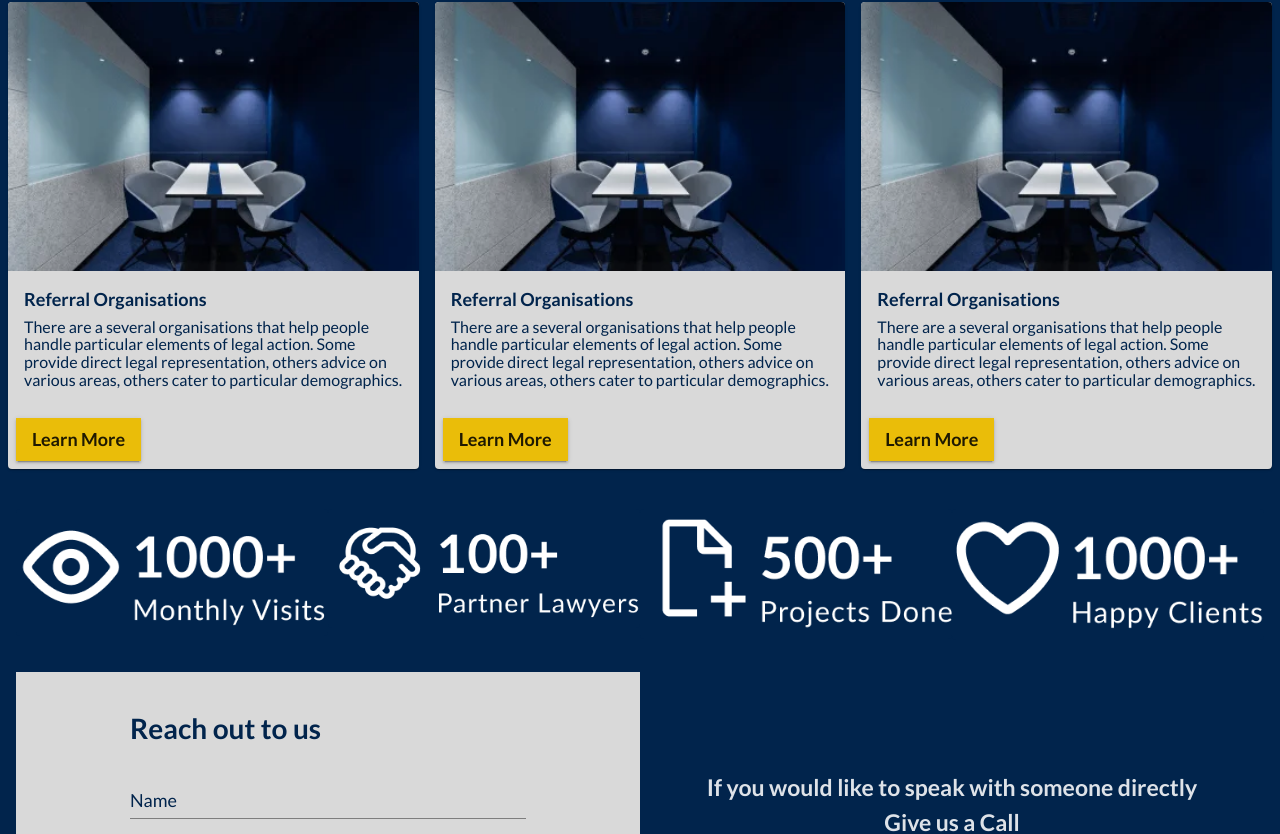
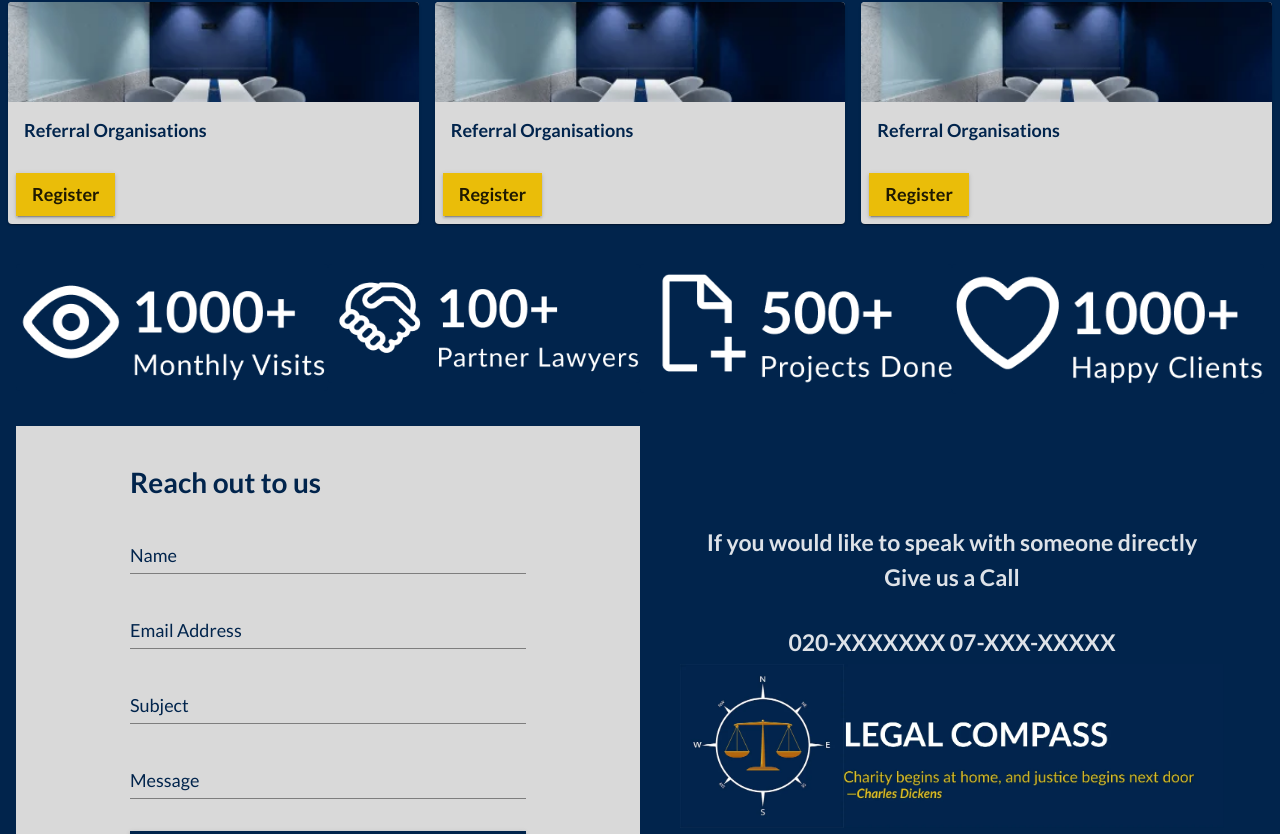
Before and after one commit to mwendwa99/legalcompass, a React (Vite) app: page / in a window 1280 px wide. Shown: the part 1825-2659 px from the top of the page. Built offline with nearby package versions, Linux system fonts and the light colour scheme.

Commit message:
add calendar context

```diff
--- a/src/components/Button.jsx
+++ b/src/components/Button.jsx
@@ -2,10 +2,10 @@ import * as React from "react";
 import Stack from "@mui/material/Stack";
 import Button from "@mui/material/Button";
 
-export default function BasicButtons({ type, title, strong }) {
+export default function BasicButtons({ type, title, strong, action }) {
   return (
     <Stack spacing={2} direction="row">
-      <Button variant="contained" title={title} color={type}>
+      <Button variant="contained" title={title} color={type} onClick={action}>
         {title}
       </Button>
     </Stack>
--- a/src/components/Calendar.jsx
+++ b/src/components/Calendar.jsx
@@ -2,17 +2,15 @@ import React from "react";
 import FullCalendar from "@fullcalendar/react"; // must go before plugins
 import dayGridPlugin from "@fullcalendar/daygrid"; // a plugin!
 // import interactionPlugin from "@fullcalendar/in/teraction"; // a plugin!
+// get events from redux store
 
-export default function Calendar({ date }) {
+export default function Calendar({ events }) {
   return (
     <FullCalendar
       plugins={[dayGridPlugin]}
       initialView="dayGridMonth"
       weekends={true}
-      events={[
-        { title: "event 1", date: date, backgroundColor: "red" },
-        { title: "event 2", date: "2023-01-11" },
-      ]}
+      events={events}
       dateClick={(info) => {
         alert("clicked " + info.dateStr);
       }}
--- a/src/components/Card.jsx
+++ b/src/components/Card.jsx
@@ -11,7 +11,12 @@ export default function MediaCard({ content }) {
   return (
     <Box sx={{ m: 1 }}>
       <Card>
-        <CardMedia component="img" image={content.image} alt="green iguana" />
+        <CardMedia
+          component="img"
+          src={content.image}
+          alt={content.title}
+          sx={{ height: "100px", objectFit: "cover" }}
+        />
         <CardContent>
           <Typography
             gutterBottom
@@ -22,7 +27,7 @@ export default function MediaCard({ content }) {
             {content.title}
           </Typography>
           <Typography variant="body2" color="text.secondary" gutterBottom>
-            {content.description}
+            {content.content}
           </Typography>
           {
             // This is a conditional rendering of the date
@@ -34,7 +39,11 @@ export default function MediaCard({ content }) {
           }
         </CardContent>
         <CardActions>
-          <CustomButton type="secondary" title={content.button} />
+          <CustomButton
+            type="secondary"
+            title={"Register"}
+            action={() => alert(content.id)}
+          />
         </CardActions>
       </Card>
     </Box>
--- a/src/pages/Trainings.jsx
+++ b/src/pages/Trainings.jsx
@@ -3,6 +3,7 @@ import Grid from "@mui/material/Grid";
 import Container from "@mui/material/Container";
 import Paper from "@mui/material/Paper";
 import { background } from "../assets";
+import { useSelector, useDispatch } from "react-redux";
 
 const cardContent = {
   title: "Name of Event",
@@ -13,6 +14,10 @@ const cardContent = {
 };
 
 export default function Trainings() {
+  const events = useSelector((state) => state.events);
+  const dispatch = useDispatch();
+
+  console.log("events", events);
   return (
     <div>
       <BreadCrumbs />
@@ -20,23 +25,20 @@ export default function Trainings() {
         <Grid container>
           <Grid item xs={12} md={6}>
             <Paper elevation={3}>
-              <Calendar date={cardContent.date} />
+              <Calendar events={events} />
             </Paper>
           </Grid>
           <Grid item xs={12} md={6}>
-            <Grid container sx={{ overflow: "auto" }}>
-              <Grid item xs={12} md={6}>
-                <Card content={cardContent} />
-              </Grid>
-              <Grid item xs={12} md={6}>
-                <Card content={cardContent} />
-              </Grid>
-              <Grid item xs={12} md={6}>
-                <Card content={cardContent} />
-              </Grid>
-              <Grid item xs={12} md={6}>
-                <Card content={cardContent} />
-              </Grid>
+            <Grid container>
+              {
+                // This is a conditional rendering of the card
+                events.length > 0 &&
+                  events.map((event) => (
+                    <Grid item xs={12} md={6}>
+                      <Card content={event} />
+                    </Grid>
+                  ))
+              }
             </Grid>
           </Grid>
         </Grid>
--- /dev/null
+++ b/src/redux/eventSlice.js
@@ -0,0 +1,50 @@
+import { createSlice } from "@reduxjs/toolkit";
+
+const initialState = [
+  {
+    id: 0,
+    title: "The First Event",
+    content: "This is the first event!",
+    date: "2023-03-10",
+    color: "red",
+    time: "12:00",
+    image: "https://www.gstatic.com/webp/gallery/4.sm.webp",
+  },
+  {
+    id: 1,
+    title: "The Second Event",
+    content: "This is the second event!",
+    date: "2023-03-11",
+    color: "blue",
+    time: "12:00",
+    image: "https://www.gstatic.com/webp/gallery/4.sm.webp",
+  },
+  {
+    id: 2,
+    title: "The Third Event",
+    content: "This is the third event!",
+    date: "2023-03-12",
+    color: "green",
+    time: "12:00",
+    image: "https://www.gstatic.com/webp/gallery/4.sm.webp",
+  },
+];
+
+const eventSlice = createSlice({
+  name: "event",
+  initialState,
+  reducers: {
+    addEvent: (state, action) => {
+      const { id, title, content, date, color, time } = action.payload;
+      state.push({ id, title, content, date, color, time });
+    },
+    removeEvent: (state, action) => {
+      const { id } = action.payload;
+      return state.filter((event) => event.id !== id);
+    },
+  },
+});
+
+export const { addEvent, removeEvent } = eventSlice.actions;
+
+export default eventSlice.reducer;
--- a/src/redux/store.js
+++ b/src/redux/store.js
@@ -1,10 +1,11 @@
 import { configureStore } from "@reduxjs/toolkit";
 import contentSlice from "./contentSlice";
+import eventSlice from "./eventSlice";
 // import bannerSlice from "./bannerSlice";
 
 export const store = configureStore({
   reducer: {
     content: contentSlice,
-    // banner: bannerSlice,
+    events: eventSlice,
   },
 });
```
